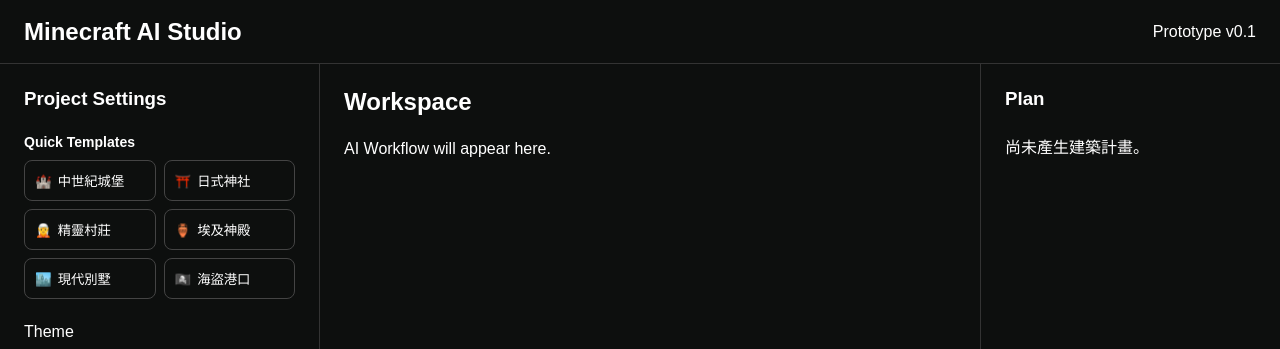
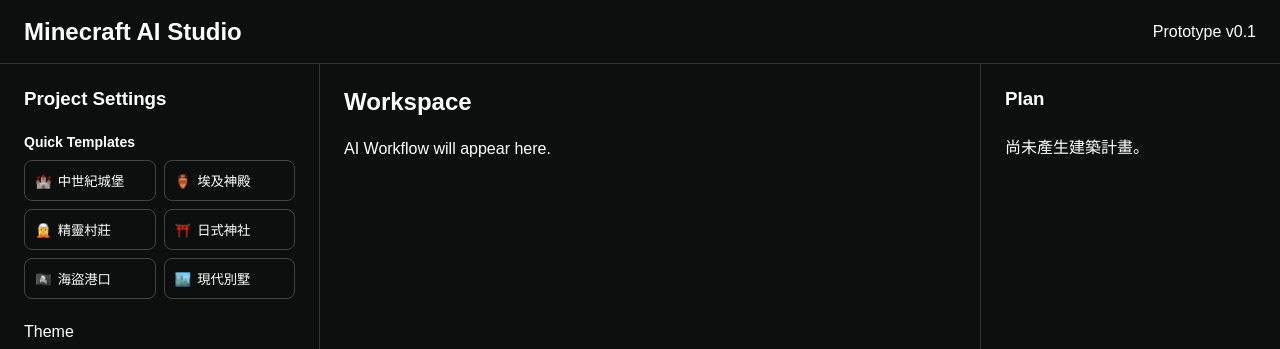
Before and after one commit to ishowtw168/MinecraftAI_Building, a Next.js app in the folder apps/web/: page / in a window 1280 px wide. Both pictures are taken after a click on the button "開啟編輯器". Shown: the top 349 px of the page. Built offline with nearby package versions, Linux system fonts and the light colour scheme.

Commit message:
refactor: use shared templates in sidebar

```diff
--- a/apps/web/components/Sidebar.tsx
+++ b/apps/web/components/Sidebar.tsx
@@ -1,80 +1,36 @@
 "use client";
 
-import { useState } from "react";
+import { useEffect, useState } from "react";
+import { templates, type BuildingTemplate } from "@/data/templates";
 import type { ProjectData } from "@/types/project";
 
 type SidebarProps = {
   onGenerate: (data: ProjectData) => void;
+  initialProject?: ProjectData;
 };
 
-type BuildingTemplate = {
-  name: string;
-  icon: string;
-  theme: string;
-  scale: string;
-  prompt: string;
-};
+export default function Sidebar({
+  onGenerate,
+  initialProject,
+}: SidebarProps) {
+  const [theme, setTheme] = useState(initialProject?.theme ?? "");
+  const [scale, setScale] = useState(initialProject?.scale ?? "Medium");
+  const [prompt, setPrompt] = useState(initialProject?.prompt ?? "");
 
-const templates: BuildingTemplate[] = [
-  {
-    name: "中世紀城堡",
-    icon: "🏰",
-    theme: "中世紀城堡",
-    scale: "Large",
-    prompt:
-      "建造一座位於山丘上的大型中世紀城堡，包含城牆、瞭望塔、吊橋、中央主堡和地下牢房。",
-  },
-  {
-    name: "日式神社",
-    icon: "⛩️",
-    theme: "日式神社",
-    scale: "Medium",
-    prompt:
-      "建造一座位於櫻花森林中的日式神社，包含鳥居、石燈籠、參道、主殿和小型池塘。",
-  },
-  {
-    name: "精靈村莊",
-    icon: "🧝",
-    theme: "精靈村莊",
-    scale: "Medium",
-    prompt:
-      "建造一座藏在巨大森林中的精靈村莊，房屋依附在樹木上，並使用吊橋、藤蔓和發光植物連接。",
-  },
-  {
-    name: "埃及神殿",
-    icon: "🏺",
-    theme: "埃及神殿",
-    scale: "Large",
-    prompt:
-      "建造一座被沙漠包圍的古埃及神殿，包含巨大石柱、法老雕像、密室、祭壇和地下墓穴。",
-  },
-  {
-    name: "現代別墅",
-    icon: "🏙️",
-    theme: "現代別墅",
-    scale: "Medium",
-    prompt:
-      "建造一座懸崖旁的現代豪華別墅，包含大片玻璃窗、無邊際泳池、花園和地下車庫。",
-  },
-  {
-    name: "海盜港口",
-    icon: "🏴‍☠️",
-    theme: "海盜港口",
-    scale: "Large",
-    prompt:
-      "建造一座熱鬧的海盜港口，包含木造碼頭、酒館、倉庫、燈塔、海盜船和隱藏寶藏洞穴。",
-  },
-];
+  useEffect(() => {
+    if (!initialProject) {
+      return;
+    }
 
-export default function Sidebar({ onGenerate }: SidebarProps) {
-  const [theme, setTheme] = useState("");
-  const [scale, setScale] = useState("Medium");
-  const [prompt, setPrompt] = useState("");
+    setTheme(initialProject.theme);
+    setScale(initialProject.scale);
+    setPrompt(initialProject.prompt);
+  }, [initialProject]);
 
   function selectTemplate(template: BuildingTemplate) {
-    setTheme(template.theme);
-    setScale(template.scale);
-    setPrompt(template.prompt);
+    setTheme(template.data.theme);
+    setScale(template.data.scale);
+    setPrompt(template.data.prompt);
   }
 
   function handleGenerate() {
@@ -123,7 +79,8 @@
               padding: 10,
               border: "1px solid #444",
               borderRadius: 8,
-              background: theme === template.theme ? "#2f6fed" : "transparent",
+              background:
+                theme === template.data.theme ? "#2f6fed" : "transparent",
               color: "inherit",
               cursor: "pointer",
               textAlign: "left",
@@ -135,9 +92,7 @@
         ))}
       </div>
 
-      <label style={{ display: "block", marginTop: 24 }}>
-        Theme
-      </label>
+      <label style={{ display: "block", marginTop: 24 }}>Theme</label>
 
       <input
         type="text"
@@ -152,9 +107,7 @@
         }}
       />
 
-      <label style={{ display: "block", marginTop: 20 }}>
-        Scale
-      </label>
+      <label style={{ display: "block", marginTop: 20 }}>Scale</label>
 
       <select
         value={scale}
@@ -165,14 +118,12 @@
           padding: 10,
         }}
       >
-        <option>Small</option>
-        <option>Medium</option>
-        <option>Large</option>
+        <option value="Small">Small</option>
+        <option value="Medium">Medium</option>
+        <option value="Large">Large</option>
       </select>
 
-      <label style={{ display: "block", marginTop: 20 }}>
-        Prompt
-      </label>
+      <label style={{ display: "block", marginTop: 20 }}>Prompt</label>
 
       <textarea
         value={prompt}
```
